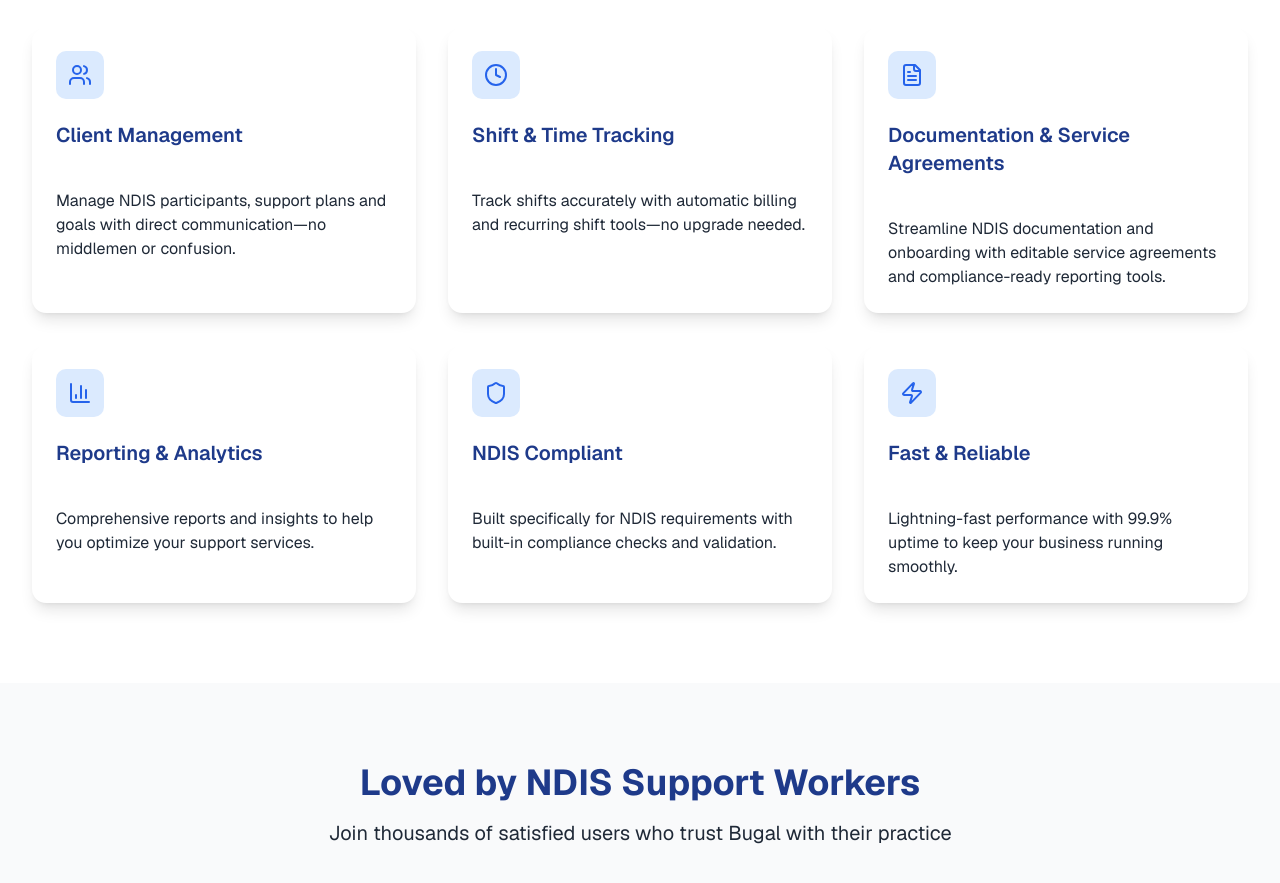
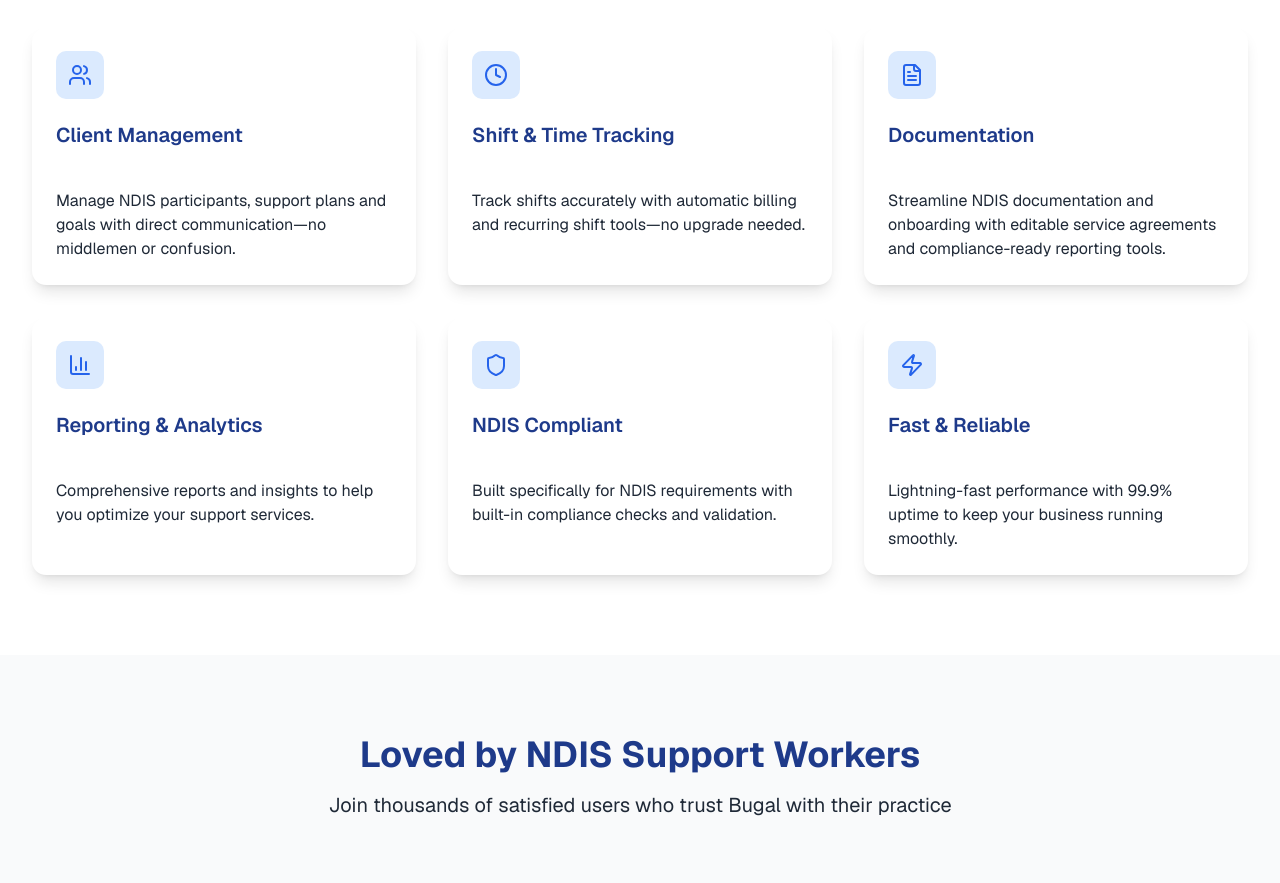
Before and after one commit to bugalsaas/Marketing, a Next.js app: page / in a window 1280 px wide. Shown: the part 1100-1983 px from the top of the page. Built offline with nearby package versions, Linux system fonts and the light colour scheme; no server answers; a web font is replaced by a local one.

Commit message:
refactor: simplify Documentation section title back to 'Documentation'

```diff
--- a/src/app/features/page.tsx
+++ b/src/app/features/page.tsx
@@ -73,7 +73,7 @@ export default function FeaturesPage() {
     },
     {
       icon: FileText,
-      title: "Documentation & Service Agreements",
+      title: "Documentation",
       description: "Streamline NDIS documentation and onboarding with editable service agreements and compliance-ready reporting tools.",
       features: ["Editable templates", "Easy onboarding", "Custom agreements", "Unique offering"]
     },
--- a/src/app/page.tsx
+++ b/src/app/page.tsx
@@ -19,7 +19,7 @@ export default function Home() {
     },
     {
       icon: FileText,
-      title: "Documentation & Service Agreements",
+      title: "Documentation",
       description: "Streamline NDIS documentation and onboarding with editable service agreements and compliance-ready reporting tools.",
     },
     {
--- a/src/app/pricing/page.tsx
+++ b/src/app/pricing/page.tsx
@@ -271,7 +271,7 @@ export default function PricingPage() {
               },
               {
                 icon: FileText,
-                title: "Documentation & Service Agreements",
+                title: "Documentation",
                 description: "Streamline NDIS documentation and onboarding with editable service agreements and compliance-ready reporting tools."
               },
               {
```
